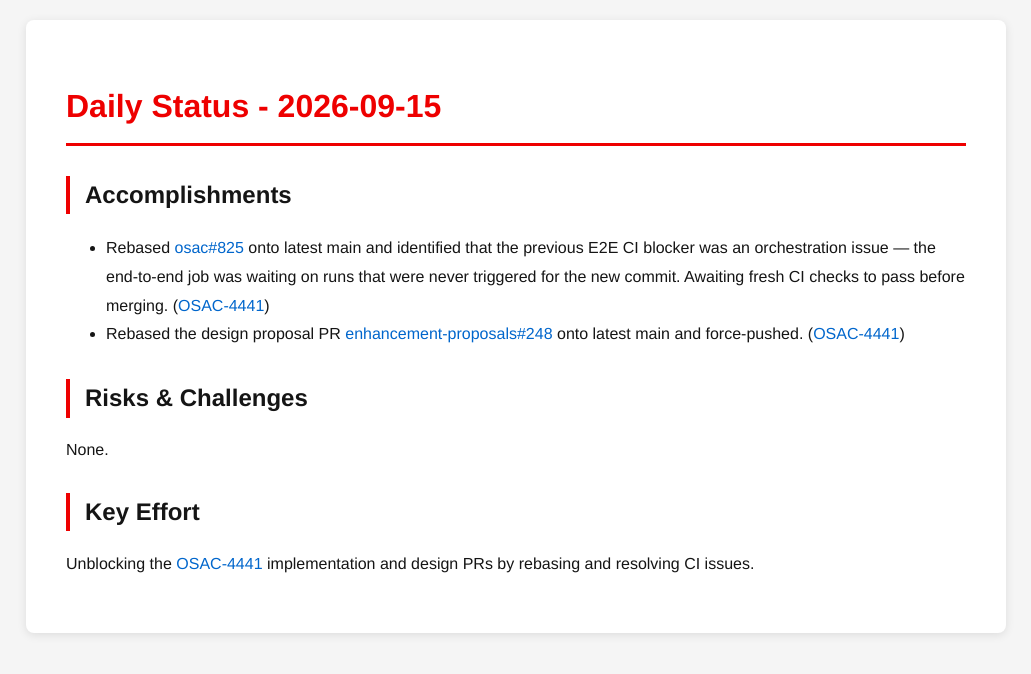
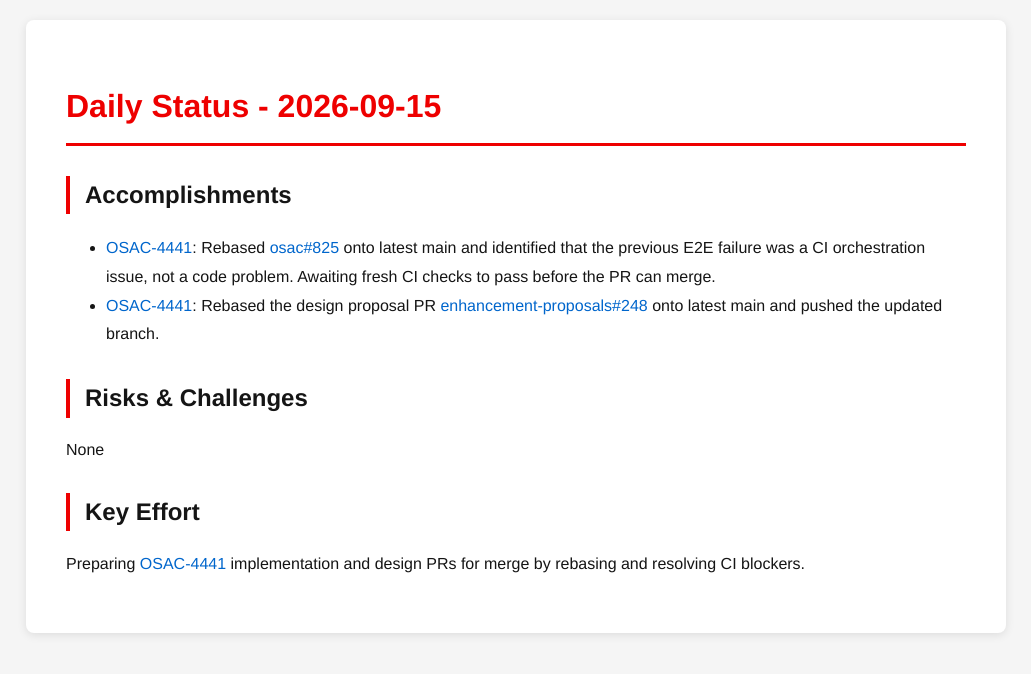
Before and after one commit to tzvatot/daily-status, a Jekyll site: the page built from 2026-09-15.md, in a window 1280 px wide. Shown: the top 674 px of the page, without its empty margins (124-1155 px from the left). Built offline with Jekyll 4.4.1, drawn with Linux system fonts in a browser that asks for light colours.

Commit message:
Daily status update - 2026-09-15

```diff
--- a/2026-09-15.md
+++ b/2026-09-15.md
@@ -7,11 +7,11 @@
 # Daily Status - 2026-09-15
 
 ## Accomplishments
-- Rebased [osac#825](https://github.com/osac-project/osac/pull/825) onto latest main and identified that the previous E2E CI blocker was an orchestration issue — the end-to-end job was waiting on runs that were never triggered for the new commit. Awaiting fresh CI checks to pass before merging. ([OSAC-4441](https://redhat.atlassian.net/browse/OSAC-4441))
-- Rebased the design proposal PR [enhancement-proposals#248](https://github.com/osac-project/enhancement-proposals/pull/248) onto latest main and force-pushed. ([OSAC-4441](https://redhat.atlassian.net/browse/OSAC-4441))
+- [OSAC-4441](https://redhat.atlassian.net/browse/OSAC-4441): Rebased [osac#825](https://github.com/osac-project/osac/pull/825) onto latest main and identified that the previous E2E failure was a CI orchestration issue, not a code problem. Awaiting fresh CI checks to pass before the PR can merge.
+- [OSAC-4441](https://redhat.atlassian.net/browse/OSAC-4441): Rebased the design proposal PR [enhancement-proposals#248](https://github.com/osac-project/enhancement-proposals/pull/248) onto latest main and pushed the updated branch.
 
 ## Risks & Challenges
-None.
+None
 
 ## Key Effort
-Unblocking the [OSAC-4441](https://redhat.atlassian.net/browse/OSAC-4441) implementation and design PRs by rebasing and resolving CI issues.
+Preparing [OSAC-4441](https://redhat.atlassian.net/browse/OSAC-4441) implementation and design PRs for merge by rebasing and resolving CI blockers.
```
